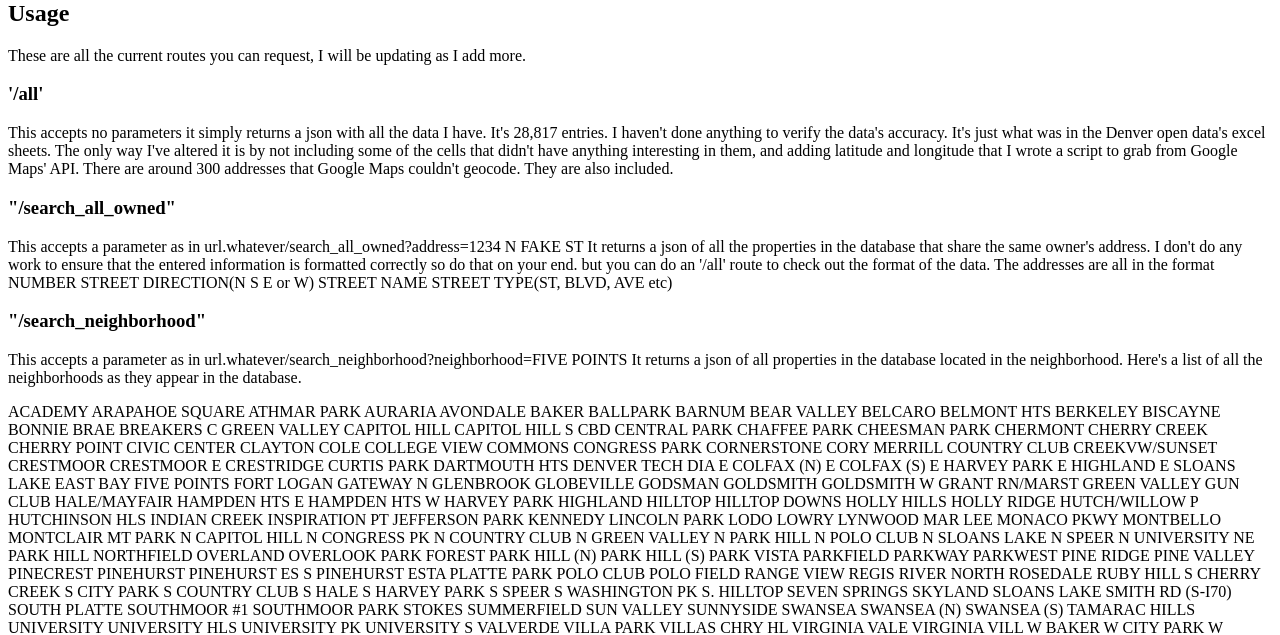
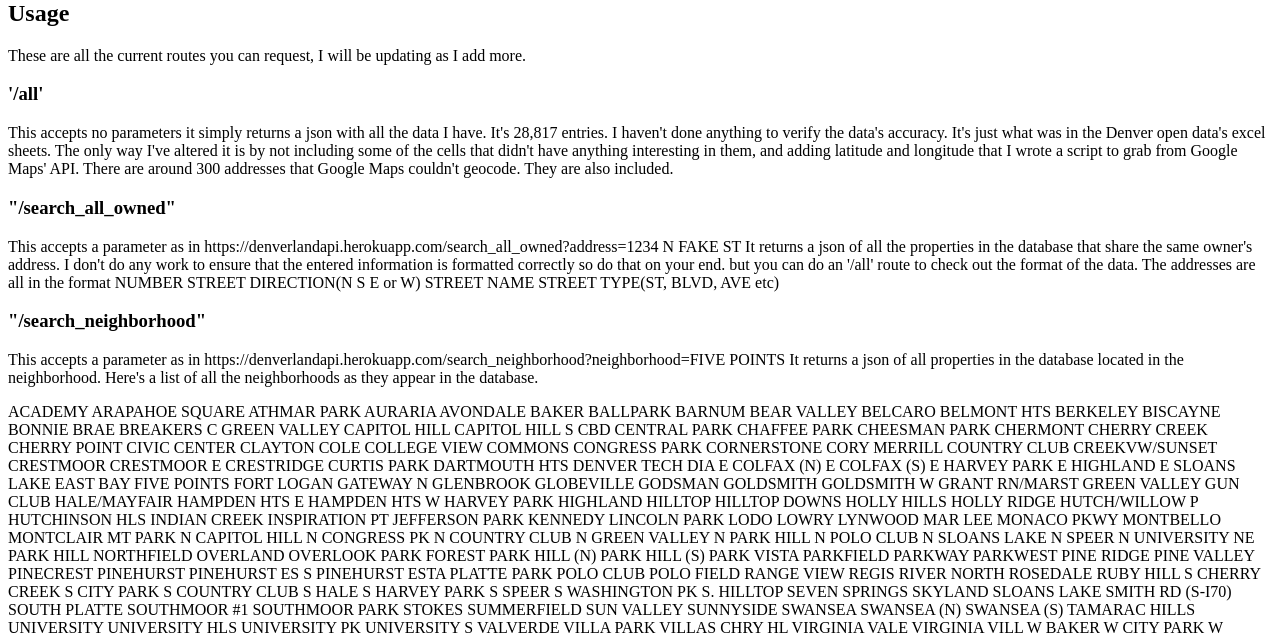
Before and after one commit to GameWitch/api, a Flask app: page / in a window 1280 px wide. Shown: the part 312-947 px from the top of the page. Run offline with Flask 2, Linux system fonts and the light colour scheme.

Commit message:
updated url examples in index.html

```diff
--- a/main.py
+++ b/main.py
@@ -3,6 +3,7 @@ from flask_sqlalchemy import SQLAlchemy
 from os import environ
 
 app = Flask(__name__)
+
 app.config['SQLALCHEMY_DATABASE_URI'] = environ.get('DATABASE_URL', 'sqlite:///Data/addresses.db')
 app.config['SQLALCHEMY_TRACK_MODIFICATIONS'] = False
 db = SQLAlchemy(app)
--- a/templates/index.html
+++ b/templates/index.html
@@ -46,7 +46,7 @@
                     </p>
                 <h3>"/search_all_owned"</h3>
                     <p>
-                        This accepts a parameter as in url.whatever/search_all_owned?address=1234 N FAKE ST
+                        This accepts a parameter as in https://denverlandapi.herokuapp.com/search_all_owned?address=1234 N FAKE ST
                         It returns a json of all the properties in the database that share the same owner's address.
                         I don't do any work to ensure that the entered information is formatted correctly so do that on your end.
                         but you can do an '/all' route to check out the format of the data. The addresses are all in the format
@@ -54,7 +54,7 @@
                     </p>
                 <h3>"/search_neighborhood"</h3>
                     <p>
-                        This accepts a parameter as in url.whatever/search_neighborhood?neighborhood=FIVE POINTS
+                        This accepts a parameter as in https://denverlandapi.herokuapp.com/search_neighborhood?neighborhood=FIVE POINTS
                         It returns a json of all properties in the database located in the neighborhood.
                         Here's a list of all the neighborhoods as they appear in the database.
                     </p>
```
